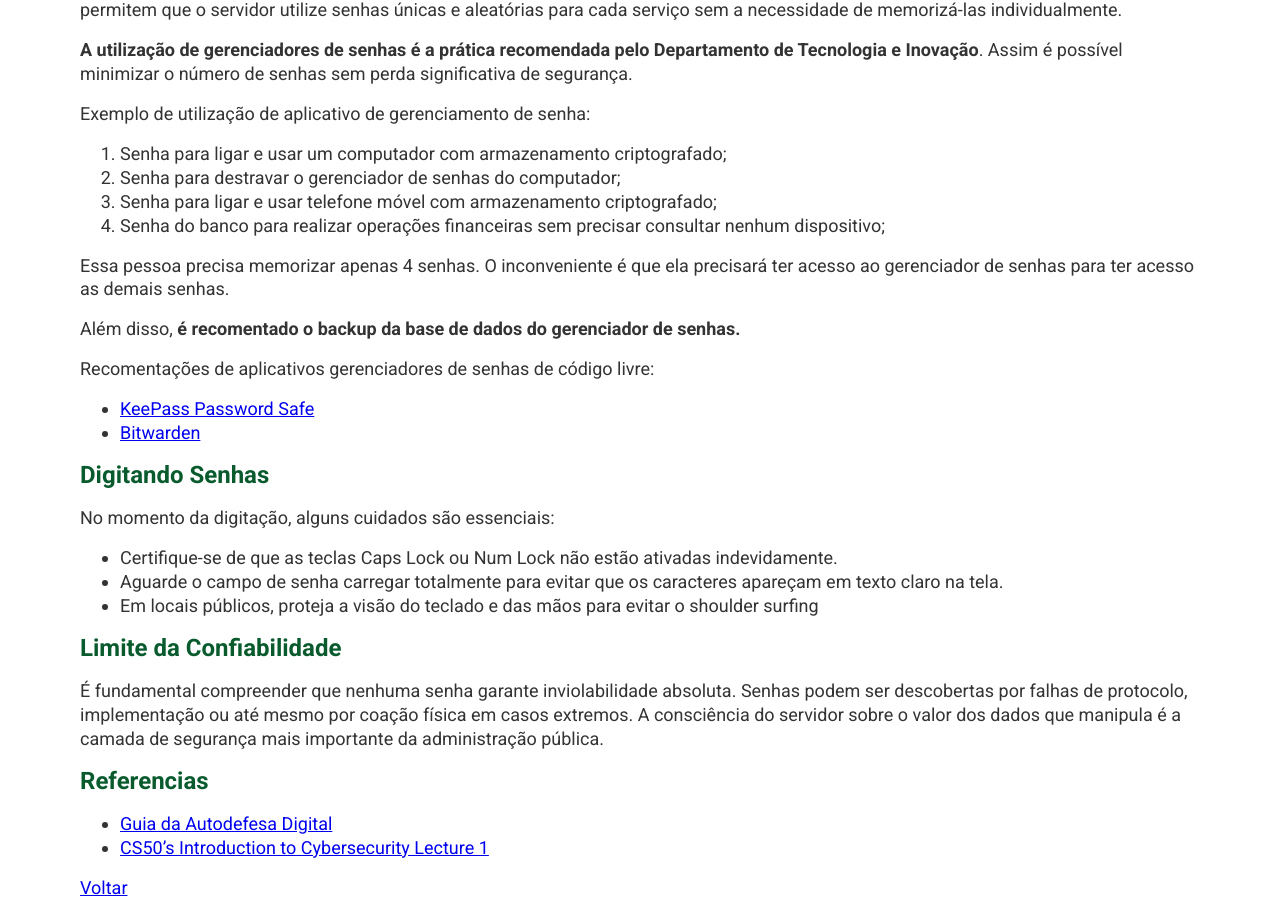
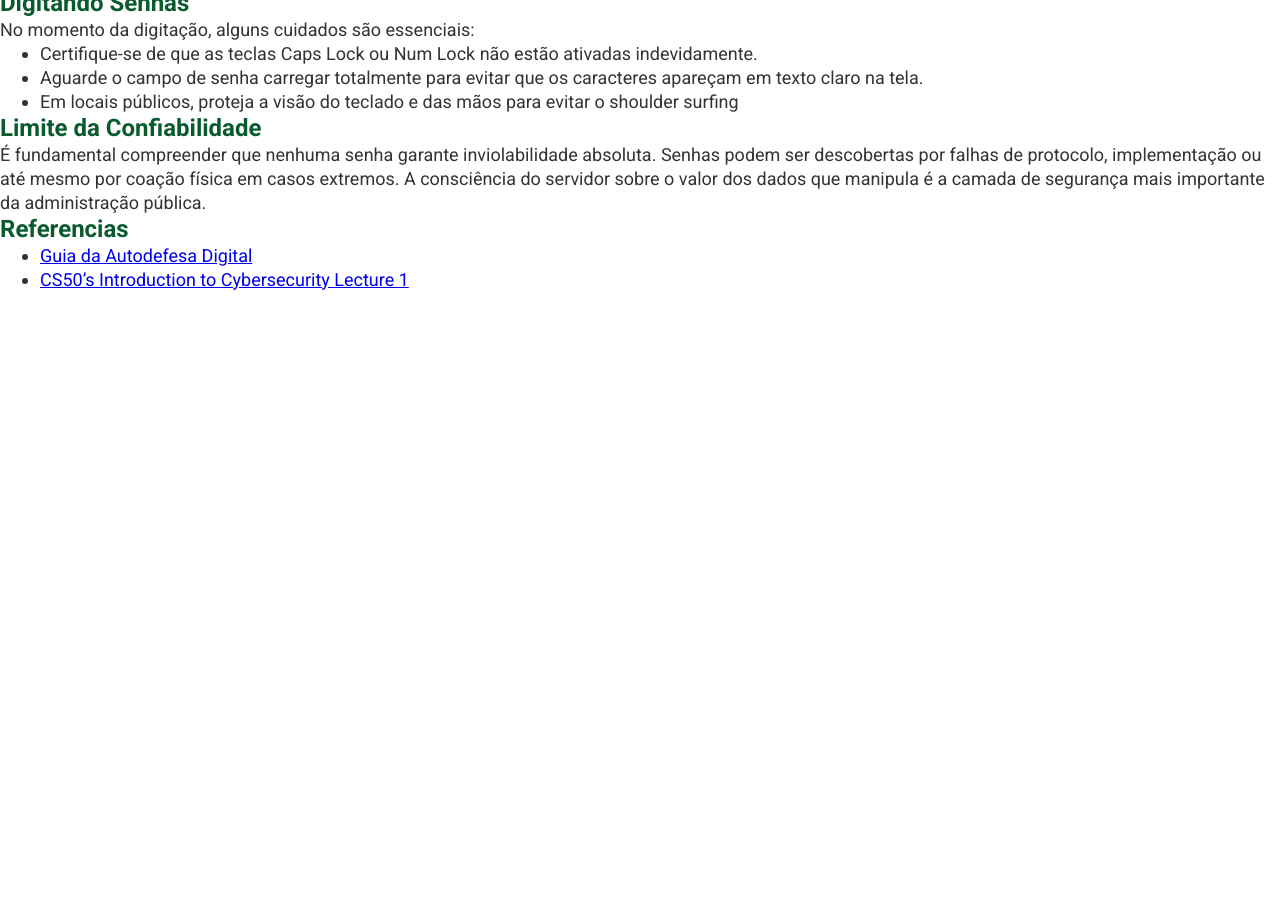
Before and after one commit to pmsbs/pmsbs.github.io, a Jekyll site: the page built from _posts/2026-01-13-orientacoes-sobre-seguranca-de-contas-e-uso-de-senhas.md, in a window 1280 px wide and 900 px high, scrolled down 1699 px. Built offline with Jekyll 4.4.1, drawn with Linux system fonts in a browser that asks for light colours; after the commit the page ends 1991 px from its top, so only the background shows below that.

Commit message:
Remove post layout

```diff
--- a/_layouts/post.html
+++ /dev/null
@@ -1,9 +0,0 @@
----
-layout: default
----
-<div class="container">
-  <article class="post">
-    {{ content }}
-    <a href="/">Voltar</a>
-  </article>
-</div>
```
Also changed, not shown: _posts/2026-01-13-orientacoes-sobre-seguranca-de-contas-e-uso-de-senhas.md (+1 -1 lines).
